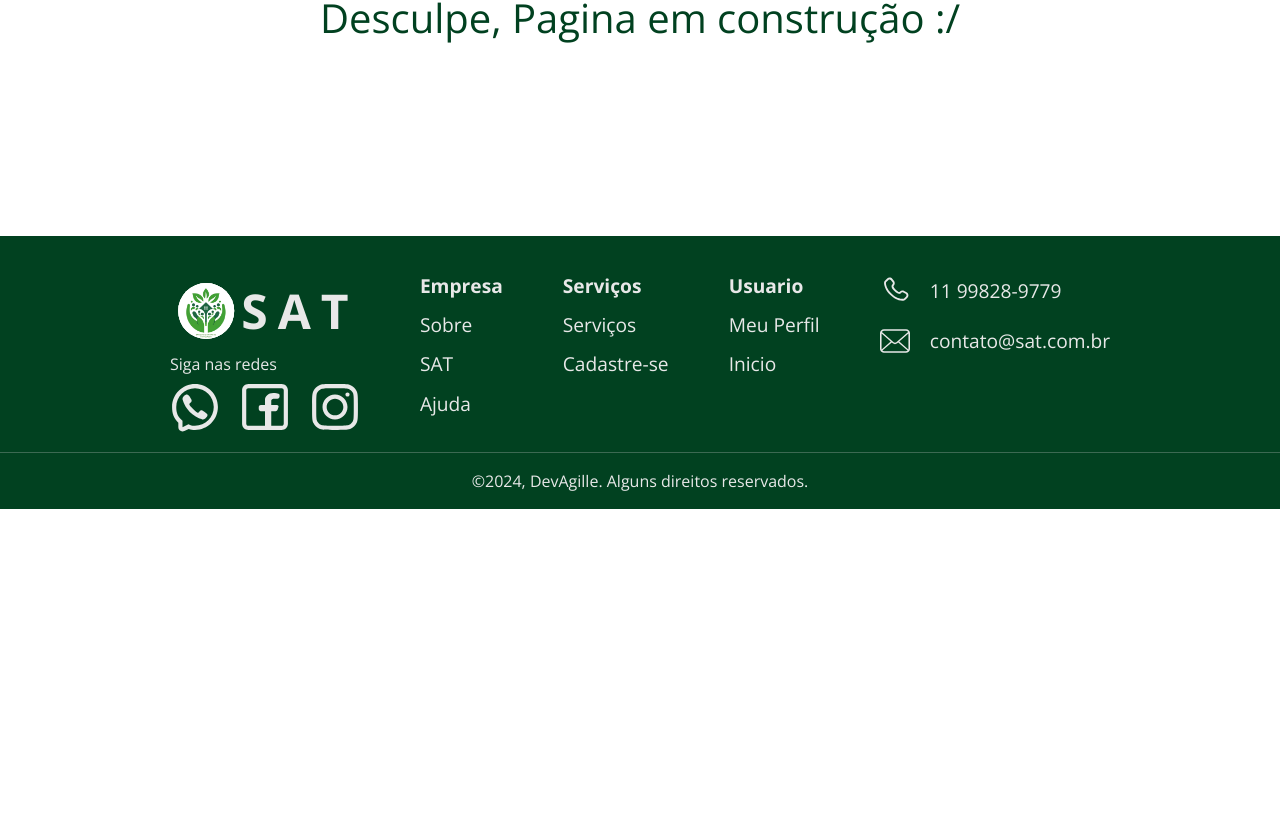
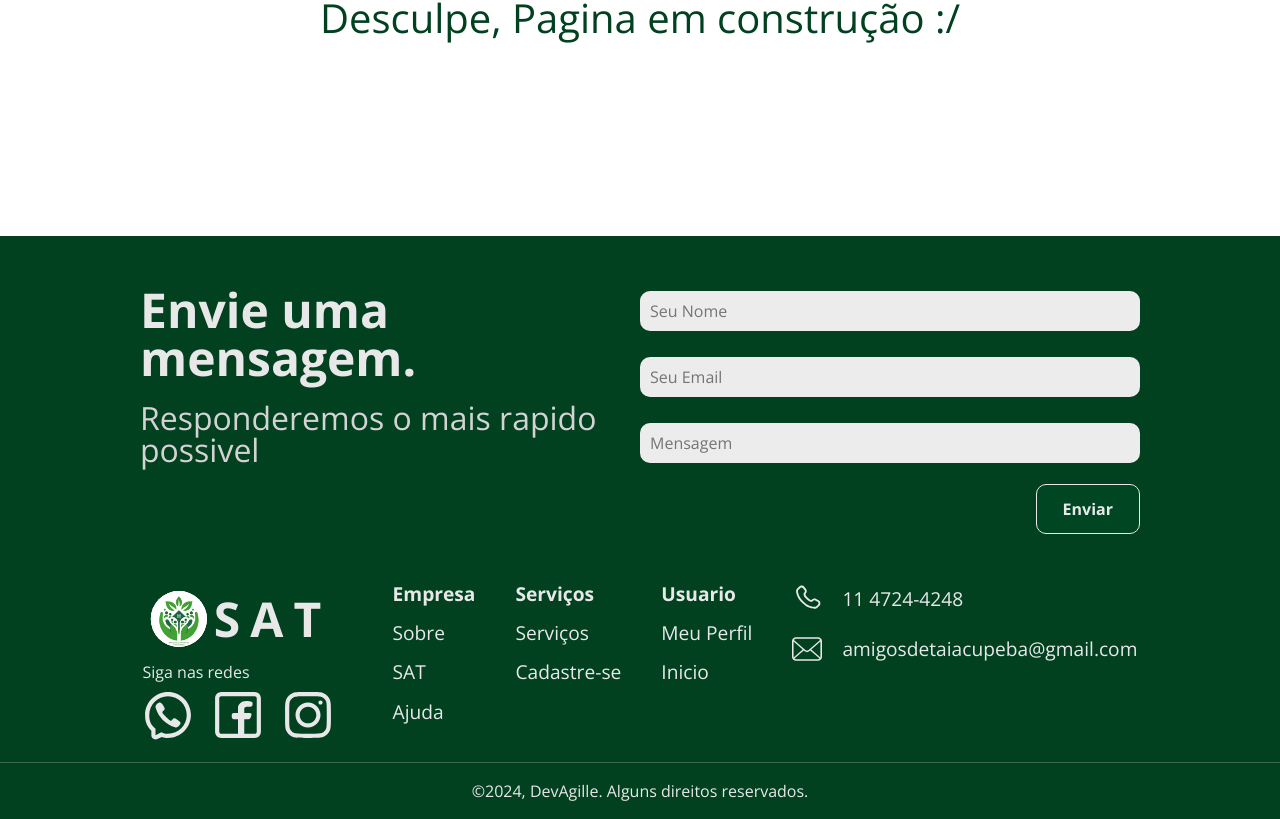
Before and after one commit to otaviosouza21/sat-webpage-front, a React (Vite) app: page /sobre in a window 1280 px wide. Shown: the part 464-1283 px from the top of the page. Before the commit the page ends 973 px from the top, so only its background shows below. Built offline with nearby package versions, Linux system fonts and the light colour scheme.

Commit message:
ajustes no footer, links das redes sociais, e informações corrigidas de email e contato sat

```diff
--- a/src/Components/Cadastros/CadastroServico/CadastroServico.jsx
+++ b/src/Components/Cadastros/CadastroServico/CadastroServico.jsx
@@ -53,6 +53,10 @@ const CadastroServico = () => {
     fetchValidaToken();
   }, []);
 
+  function capitalizeFirstLetter(string) {
+    return string.charAt(0).toUpperCase() + string.slice(1);
+}
+
   function handleSubmit(e) {
     e.preventDefault();
     if (
@@ -62,7 +66,7 @@ const CadastroServico = () => {
       userAuth.status // apenas cadastrar com usuario logado/autenticado
     ) {
       const dataServico = {
-        nome_negocio: nomeNegocioForm.value,
+        nome_negocio: capitalizeFirstLetter(nomeNegocioForm.value),
         descricao_servico: descricaoForm.value,
         tempo_negocio: +tempoNegocio.value,
         status: false,
@@ -70,6 +74,8 @@ const CadastroServico = () => {
         usuario_id: userAuth.usuario.id,
         possui_nome_negocio: true,
       };
+
+
 
       async function postServico() {
         const { url, options } = POST_DATA("servico", dataServico);
--- a/src/Components/Cadastros/CadastroUsuario.jsx/CadastroUsuario.jsx
+++ b/src/Components/Cadastros/CadastroUsuario.jsx/CadastroUsuario.jsx
@@ -35,14 +35,9 @@ const CadastroUsuario = () => {
 
   function closeModal(event) {
     event.preventDefault();
-    if (
-      event.target === modalContainerPost.current ||
-      event.target === CloseContainerPost.current
-    ) {
       setModal("");
       const overflow = document.querySelector("body");
       overflow.classList.remove("overFlow");
-    }
   }
 
   //==============Puxa rules da api=================//
@@ -54,6 +49,12 @@ const CadastroUsuario = () => {
     }
     getRules();
   }, []);
+
+
+//previne evento ao clicar no botao enter
+  window.addEventListener('keydown',(e)=>{
+   if(e.key ==='Enter') e.preventDefault()
+  })
 
   function handleSubmit(event) {
     event.preventDefault();
@@ -108,7 +109,6 @@ const CadastroUsuario = () => {
 
   return (
     <section
-      onClick={closeModal}
       ref={modalContainerPost}
       className={styles.containerModal}
     >
--- a/src/Components/Footer/Footer.jsx
+++ b/src/Components/Footer/Footer.jsx
@@ -7,22 +7,40 @@ import facebook from "../../assets/icons/facebook.svg";
 import phone from "../../assets/icons/phone-footer.svg";
 import email from "../../assets/icons/email.svg";
 import { NavLink } from "react-router-dom";
+import SendEmailForm from "../SendEmailForm/SendEmailForm";
+import { formataTelefone } from "../../plugins/Format";
 
 const Footer = () => {
+  const contatoSat = {
+    email: "amigosdetaiacupeba@gmail.com",
+    telefone: "1147244248",
+    instagram: "https://www.instagram.com/sat_taiacupeba/",
+    face: "https://www.facebook.com/NossaTaia/",
+  };
+
   return (
     <footer className={styles.footer}>
+      <SendEmailForm />
       <div className={styles.top}>
         <div className={styles.left}>
-          <NavLink to='/' className={styles.logotipo}>
+          <NavLink to="/" className={styles.logotipo}>
             <img src={logo} alt="logotipo" />
             <h1>SAT</h1>
           </NavLink>
           <div className={styles.redes}>
             <p>Siga nas redes</p>
             <div>
-              <img src={whatsapp} alt="logo-whatsapp" />
-              <img src={facebook} alt="logo-facebook" />
-              <img src={instagram} alt="logo-instagram" />
+              <NavLink
+                to={`https://api.whatsapp.com/send?phone=55${contatoSat.telefone}`}
+              >
+                <img src={whatsapp} alt="logo-whatsapp" />
+              </NavLink>
+              <NavLink to={contatoSat.face}>
+                <img src={facebook} alt="logo-facebook" />
+              </NavLink>
+              <NavLink to={contatoSat.instagram}>
+                <img src={instagram} alt="logo-instagram" />
+              </NavLink>
             </div>
           </div>
         </div>
@@ -51,7 +69,7 @@ const Footer = () => {
           <ul className={styles.lista}>
             <li>Usuario</li>
             <li>
-              <NavLink>Meu Perfil</NavLink>
+              <NavLink to="/meu_perfil/perfil">Meu Perfil</NavLink>
             </li>
             <li>
               <NavLink to="/">Inicio</NavLink>
@@ -60,11 +78,17 @@ const Footer = () => {
           <ul className={styles.lista}>
             <li>
               <img src={phone} alt="" />
-              <NavLink>11 99828-9779</NavLink>
+              <NavLink
+                to={`https://api.whatsapp.com/send?phone=55${contatoSat.telefone}`}
+              >
+                {formataTelefone(contatoSat.telefone)}
+              </NavLink>
             </li>
             <li>
               <img src={email} alt="" />
-              <NavLink>contato@sat.com.br</NavLink>
+              <NavLink to={`mailto:${contatoSat.email}`}>
+                {contatoSat.email}
+              </NavLink>
             </li>
           </ul>
         </div>
--- a/src/Components/Footer/Footer.module.css
+++ b/src/Components/Footer/Footer.module.css
@@ -65,8 +65,8 @@
 .listas {
   display: flex;
   flex: 4;
-  justify-content: space-between;
-  gap: 60px;
+  justify-content: space-around;
+  gap: 40px;
   flex-wrap: wrap;
 }
 
@@ -126,12 +126,16 @@
       display: none;
     }
 
+    .lista li{
+      font-size: .9rem;
+    }
+
     .redes{
       align-items: center;
     }
 
     .lista {
-      gap: 5px;
+      gap: 2px;
     }
 
     .botton{
--- a/src/Components/Home-Empreendedores/HomeEmpreendedores.jsx
+++ b/src/Components/Home-Empreendedores/HomeEmpreendedores.jsx
@@ -66,7 +66,6 @@ const HomeEmpreendedores = () => {
           />
         </div>
       </section>
-        <SendEmailForm />
     </main>
   );
 };
--- a/src/Components/Home-Empreendedores/HomeEmpreendedores.module.css
+++ b/src/Components/Home-Empreendedores/HomeEmpreendedores.module.css
@@ -1,5 +1,6 @@
 .main {
   color: var(--primary1);
+  margin-bottom: 100px;
 }
 
 .titulo {
--- a/src/Components/SendEmailForm/SendEmailForm.jsx
+++ b/src/Components/SendEmailForm/SendEmailForm.jsx
@@ -54,7 +54,7 @@ const SendEmailForm = () => {
   }
 
   return (
-    <section style={{ background: "#014622" }}>
+    <section style={{ background: "var(--primary2)" }}>
       <div className={`container ${styles.containerForm}`}>
         <div className={styles.title}>
           <h1>Envie uma mensagem.</h1>
--- a/src/Components/SendEmailForm/SendEmailForm.module.css
+++ b/src/Components/SendEmailForm/SendEmailForm.module.css
@@ -2,12 +2,13 @@
     display: grid;
     grid-template-columns: 1fr 1fr;
     justify-content: center;
-    padding: 50px 0;
+    padding: 10px 0;
+    margin: 20px auto !important;
 }
 
 
 .title h1{
-    font-size: 4rem;
+    font-size: 3rem;
     font-weight: bold;
     color: #E8E8E8;
     margin-bottom: 20px;
@@ -69,7 +70,11 @@ transition: .5s;
     }
 }
 
-@media (max-width:830px) {
+@media (max-width:500px) {
+.containerForm{
+padding: 5px 20px;
+}
+
     .title h1{
         font-size: 2rem;
     }
--- a/src/Components/ServicoContainer/ModalContato/ModalContato.jsx
+++ b/src/Components/ServicoContainer/ModalContato/ModalContato.jsx
@@ -5,6 +5,7 @@ import phone from "../../../assets/icons/phone.svg";
 const ModalContato = ({ contato }) => {
   function whatsAPI(number) {
     const cleanedNumber = number.replace(/\D/g, "");
+    console.log(cleanedNumber);
     const whatsappLink = `https://api.whatsapp.com/send?phone=55${cleanedNumber}`;
     window.location.href = whatsappLink;
   }
@@ -14,6 +15,7 @@ const ModalContato = ({ contato }) => {
       <li onClick={() => whatsAPI(contato.contato_negocio_01)}>
         <img src={phone} alt="" />
         {contato.contato_negocio_01}
+
       </li>
       <li onClick={() => whatsAPI(contato.contato_pessoal_01)}>
         <img src={phone} alt="" />
--- /dev/null
+++ b/src/plugins/Format.js
@@ -0,0 +1,6 @@
+export function formataTelefone(telefone) {
+  return `${telefone.substring(0, 2)} ${telefone.substring(
+    2,
+    6
+  )}-${telefone.substring(6, 10)}`;
+}
```
